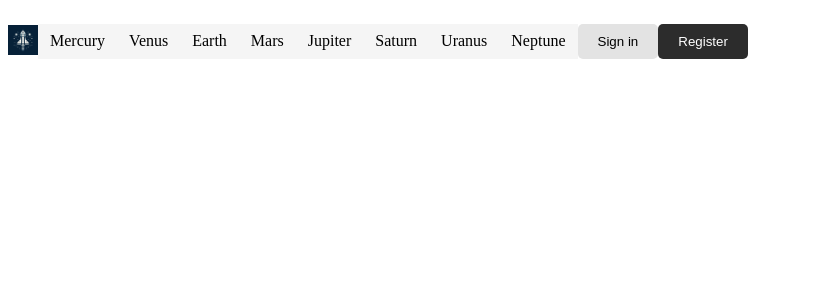
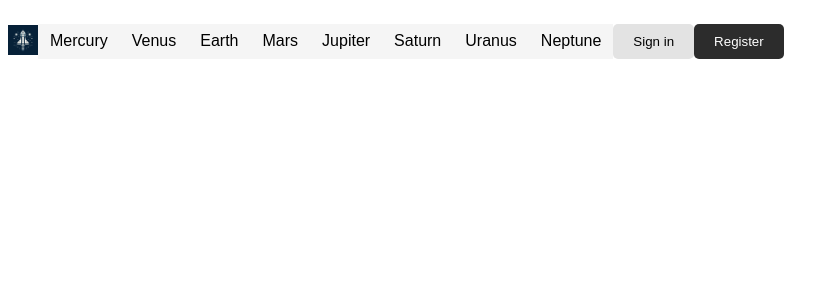
Before and after one commit to SheepEatLion/voyagers-dream, a React (Create React App) app: page / in a window 1280 px wide. Shown: the top 300 px of the page, without its empty margins (0-839 px from the left). Built offline with nearby package versions, Linux system fonts and the light colour scheme.

Commit message:
feat: font to App

```diff
--- /dev/null
+++ b/src/App.css
@@ -0,0 +1,10 @@
+@font-face {
+  font-family: 'HeroLight';
+  src: url('./assets/fonts/Hero-Light.otf') format('opentype');
+  font-weight: normal;
+  font-style: normal;
+}
+
+body {
+  font-family: sans-serif, 'HeroLight';
+}
--- a/src/App.js
+++ b/src/App.js
@@ -1,4 +1,5 @@
 import NavBar from "./NavBar";
+import './App.css';
 
 function App() {
 
```
